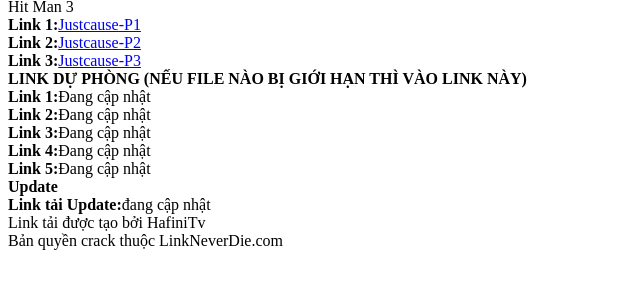
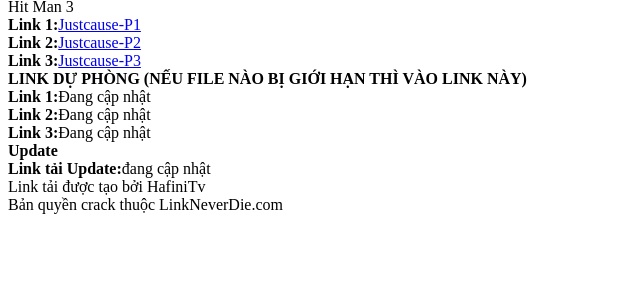
Before and after one commit to trovie/tkof15, a plain HTML site: page index.html in a window 1280 px wide. Shown: the part 10-298 px from the top of the page, without its empty margins (0-640 px from the left). Drawn offline with Linux system fonts and the light colour scheme.

Commit message:
Update index.html

```diff
--- a/index.html
+++ b/index.html
@@ -17,8 +17,7 @@
         <b>Link 1:</b>Đang cập nhật<br/>
         <b>Link 2:</b>Đang cập nhật<br/>
         <b>Link 3:</b>Đang cập nhật<br/>
-        <b>Link 4:</b>Đang cập nhật<br/>
-        <b>Link 5:</b>Đang cập nhật<br/>
+
         <b>Update</b><br/>
         <b>Link tải Update:</b>đang cập nhật<br/>
         </div>
```
